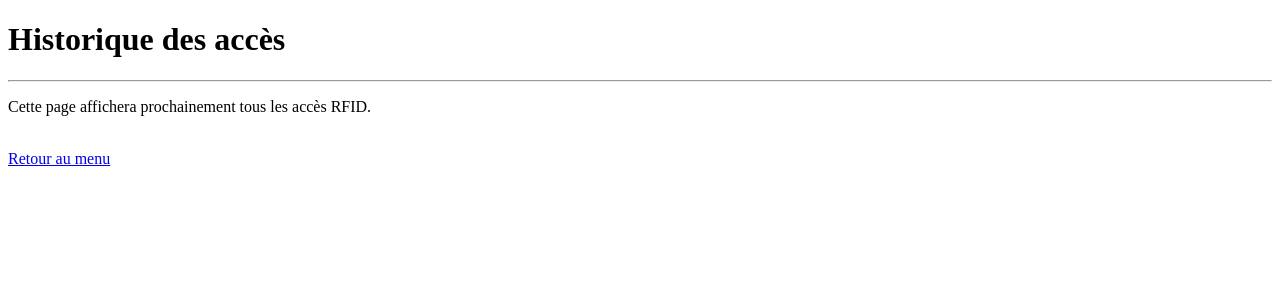
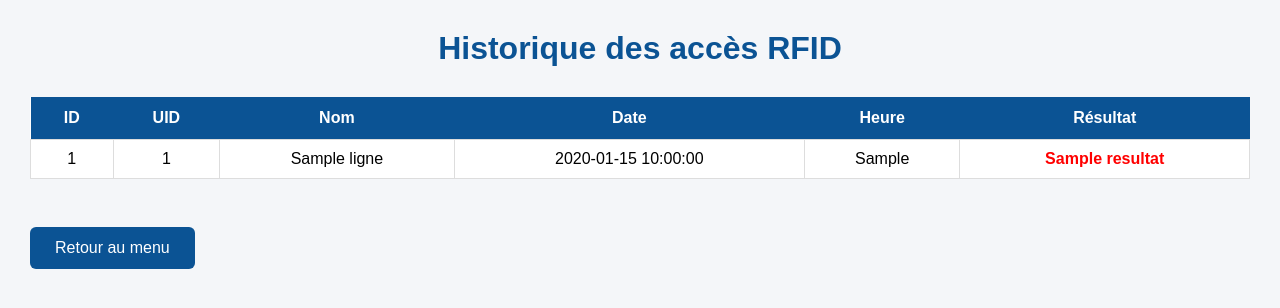
Before and after one commit to insafsen/chu_rfid, a Flask app: template templates/historique.html in a window 1280 px wide. Shown: the top 308 px of the page. Run offline with Flask 3, Linux system fonts and the light colour scheme; the template is opened without the code that fills it: most values are stand-ins (such as "Sample title", 1, 10 or a date in 2020).

Commit message:
Ajout historique

```diff
--- a/app.py
+++ b/app.py
@@ -14,7 +14,8 @@ from database import (
     chercher_admin,
     chercher_carte,
     enregistrer_acces,
-    statistiques_dashboard
+    statistiques_dashboard,
+    afficher_historique
 )
 
 app = Flask(__name__)
@@ -104,7 +105,12 @@ def historique():
     if "admin" not in session:
         return redirect(url_for("login"))
 
-    return render_template("historique.html")
+    historique = afficher_historique()
+
+    return render_template(
+        "historique.html",
+        historique=historique
+    )
 
 
 # =====================================================
--- a/templates/historique.html
+++ b/templates/historique.html
@@ -1,26 +1,156 @@
 <!DOCTYPE html>
-
 <html lang="fr">
 
 <head>
 
 <meta charset="UTF-8">
 
-<title>Historique</title>
+<title>Historique des accès</title>
+
+<style>
+
+body{
+
+    font-family:Arial;
+    background:#f4f6f9;
+    margin:30px;
+
+}
+
+h1{
+
+    text-align:center;
+    color:#0b5394;
+
+}
+
+table{
+
+    width:100%;
+    border-collapse:collapse;
+    background:white;
+    margin-top:30px;
+
+}
+
+th{
+
+    background:#0b5394;
+    color:white;
+    padding:12px;
+
+}
+
+td{
+
+    padding:10px;
+    text-align:center;
+    border:1px solid #ddd;
+
+}
+
+.autorise{
+
+    color:green;
+    font-weight:bold;
+
+}
+
+.refuse{
+
+    color:red;
+    font-weight:bold;
+
+}
+
+.retour{
+
+    display:inline-block;
+    margin-top:30px;
+    padding:12px 25px;
+    background:#0b5394;
+    color:white;
+    text-decoration:none;
+    border-radius:6px;
+
+}
+
+.retour:hover{
+
+    background:#083763;
+
+}
+
+</style>
 
 </head>
 
 <body>
 
-<h1>Historique des accès</h1>
+<h1>Historique des accès RFID</h1>
 
-<hr>
+<table>
 
-<p>Cette page affichera prochainement tous les accès RFID.</p>
+<tr>
+
+<th>ID</th>
+<th>UID</th>
+<th>Nom</th>
+<th>Date</th>
+<th>Heure</th>
+<th>Résultat</th>
+
+</tr>
+
+{% for ligne in historique %}
+
+<tr>
+
+<td>{{ ligne.id }}</td>
+
+<td>{{ ligne.uid }}</td>
+
+<td>{{ ligne.nom }}</td>
+
+<td>{{ ligne.date_acces }}</td>
+
+<td>{{ ligne.heure_acces }}</td>
+
+<td>
+
+{% if ligne.resultat=="AUTORISE" %}
+
+<span class="autorise">
+
+{{ ligne.resultat }}
+
+</span>
+
+{% else %}
+
+<span class="refuse">
+
+{{ ligne.resultat }}
+
+</span>
+
+{% endif %}
+
+</td>
+
+</tr>
+
+{% endfor %}
+
+</table>
 
 <br>
 
-<a href="/">Retour au menu</a>
+<a href="/" class="retour">
+
+Retour au menu
+
+</a>
 
 </body>
 
```
Also changed, not shown: database.py (+32 -9 lines), templates/dashboard.html (+0 -28 lines).
